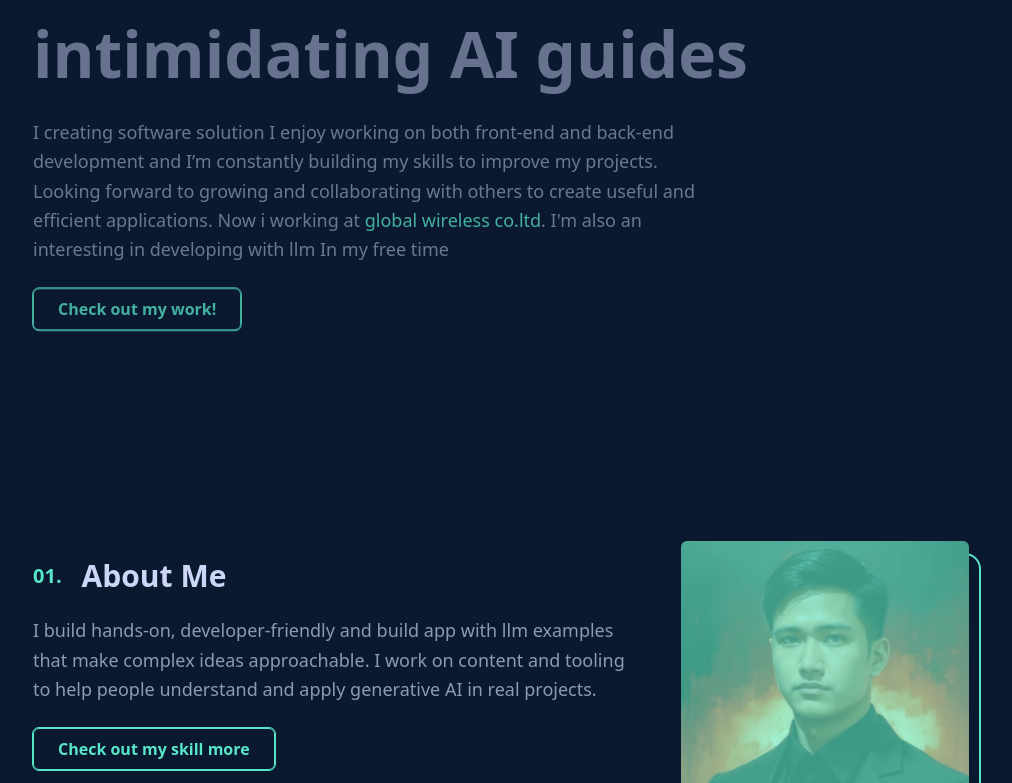
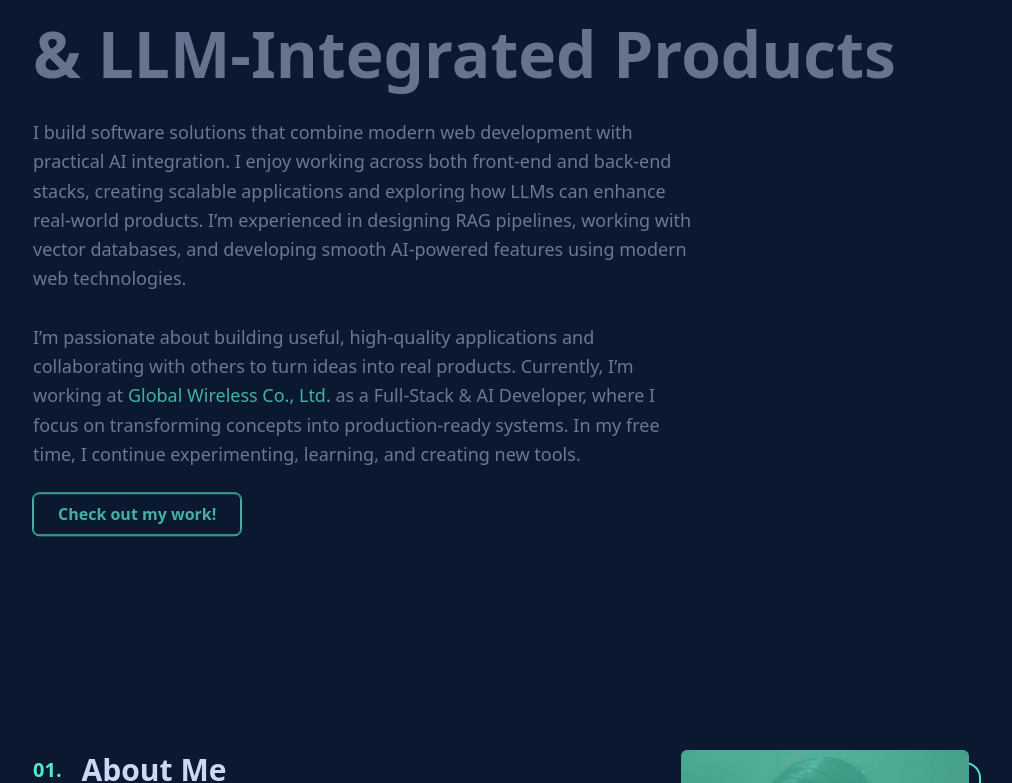
Before and after one commit to HectorRussia/Portfolio-v2, a React (Vite) app: page / in a window 1280 px wide. Shown: the part 437-1220 px from the top of the page, without its empty margins (135-1147 px from the left). Built offline with nearby package versions, Linux system fonts and the light colour scheme.

Commit message:
feat: update Introl component with enhanced description and integrate Experience component in Main

```diff
--- a/index.html
+++ b/index.html
@@ -4,7 +4,7 @@
     <meta charset="UTF-8" />
     <link rel="icon" type="image/svg+xml" href="/vite.svg" />
     <meta name="viewport" content="width=device-width, initial-scale=1.0" />
-    <title>new_portfolio</title>
+    <title>Ponkrit woramalee</title>
   </head>
   <body>
     <div id="root"></div>
--- a/src/components/Hero/About.tsx
+++ b/src/components/Hero/About.tsx
@@ -32,10 +32,11 @@ const About = () => {
                 </div>
 
                 <p className="mt-4 text-base sm:text-lg text-[#8D99B5] leading-relaxed max-w-prose">
-                  I build hands-on, developer-friendly and build app with llm examples that
-                  make complex ideas approachable. I work on content and tooling to help people
-                  understand and apply generative AI in real projects.
-                </p>
+  I focus on building real, developer-friendly applications that integrate LLMs
+  in meaningful ways. I enjoy breaking down complex ideas into something clear
+  and useful, and creating tools that help others explore and apply generative AI
+  in everyday development.
+</p>
                 <div className="mt-6 flex items-center gap-4 justify-center sm:justify-start">
                  <ButtonHover title="Check out my skill more" />
                 </div>
--- a/src/components/Hero/Introl.tsx
+++ b/src/components/Hero/Introl.tsx
@@ -12,16 +12,18 @@ const Introl = () => {
       >
         <h2 className="text-xl text-[#58E6C9] font-bold ">Hi, my name is</h2>
         <h1 className="text-[2rem] sm:text-[4rem] md:text-[4rem] text-[#CCD6f6] font-bold">Ponkrit Woramalee.</h1>
-        <h3 className="text-[2rem] sm:text-[4rem] md:text-[4rem] text-[#8892B0] font-bold">Builder and writer of un-intimidating AI guides</h3>
+        <h3 className="text-[2rem] sm:text-[4rem] md:text-[4rem] text-[#8892B0] font-bold"> Builder of Web Applications & LLM-Integrated Products</h3>
         <p className="mt-4 text-base sm:text-lg text-[#8D99B5] max-w-prose leading-relaxed">
-          I creating software solution
-          I enjoy working on both front-end and back-end development and
-          I’m constantly building my skills to improve my projects.
-          Looking forward to growing and
-          collaborating with others to create useful and efficient applications.
-          Now i working at <span className="text-[#58E6C9]">global wireless co.ltd</span>. I'm also an interesting in developing with llm
-          In my free time
-        </p>
+            I build software solutions that combine modern web development with
+            practical AI integration. I enjoy working across both front-end and back-end stacks,
+            creating scalable applications and exploring how LLMs can enhance real-world products.
+            I’m experienced in designing RAG pipelines, working with vector databases,
+            and developing smooth AI-powered features using modern web technologies.
+              <br /><br />
+            I’m passionate about building useful, high-quality applications and collaborating with others
+            to turn ideas into real products. Currently, I’m working at <span className="text-[#58E6C9]">Global Wireless Co., Ltd.</span> as a Full-Stack & AI Developer, where I focus on transforming concepts into production-ready
+            systems. In my free time, I continue experimenting, learning, and creating new tools.
+          </p>
         <div className="mt-6">
           <ButtonHover title="Check out my work!" />
         </div>
--- a/src/components/Main/Main.tsx
+++ b/src/components/Main/Main.tsx
@@ -1,5 +1,6 @@
 import Introl from "../Hero/Introl";
 import About from "../Hero/About";
+import Experience from "../Hero/Experience";
 
 
 const Main = () => {
@@ -7,6 +8,8 @@ const Main = () => {
     <main>
         <Introl/>
         <About/>
+        <Experience/>
+         <Introl/>
     </main>
   )
 }
```
